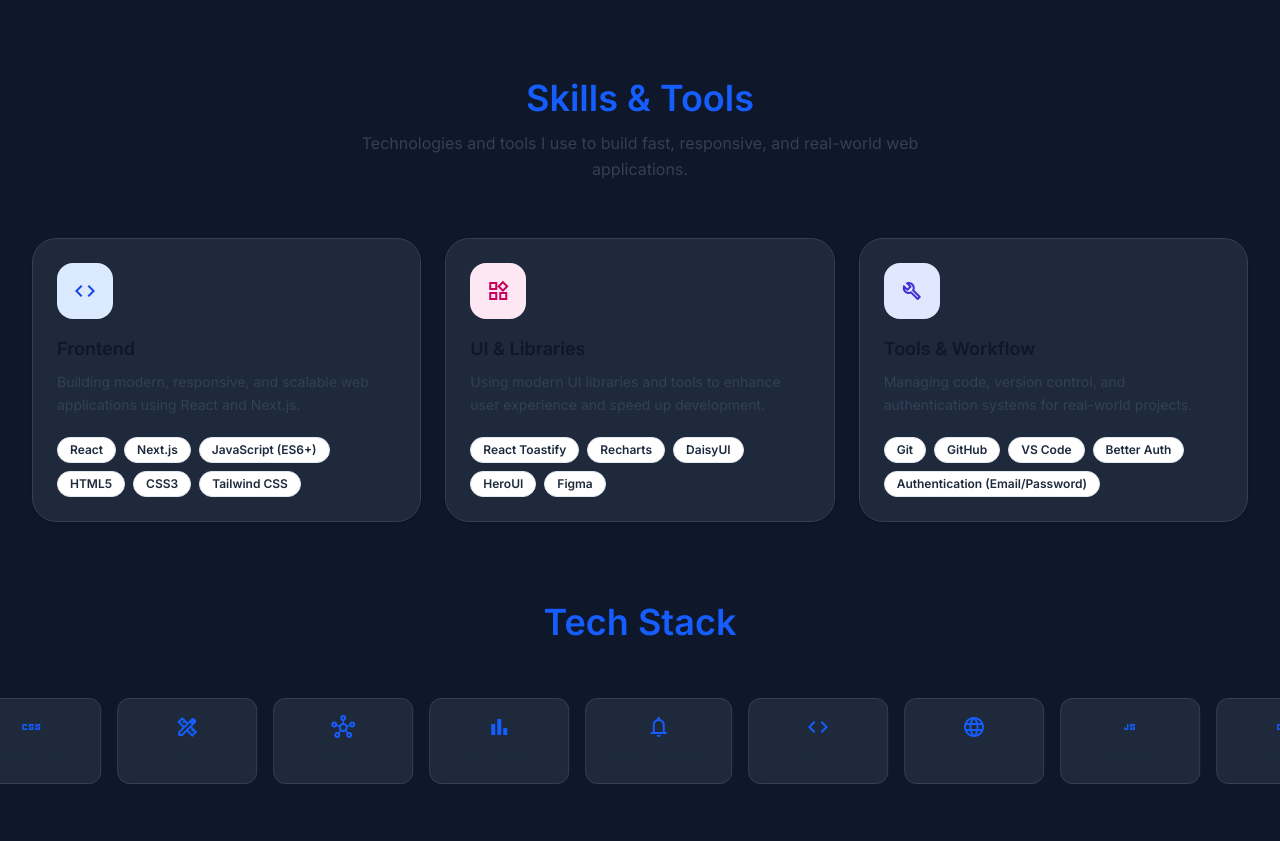
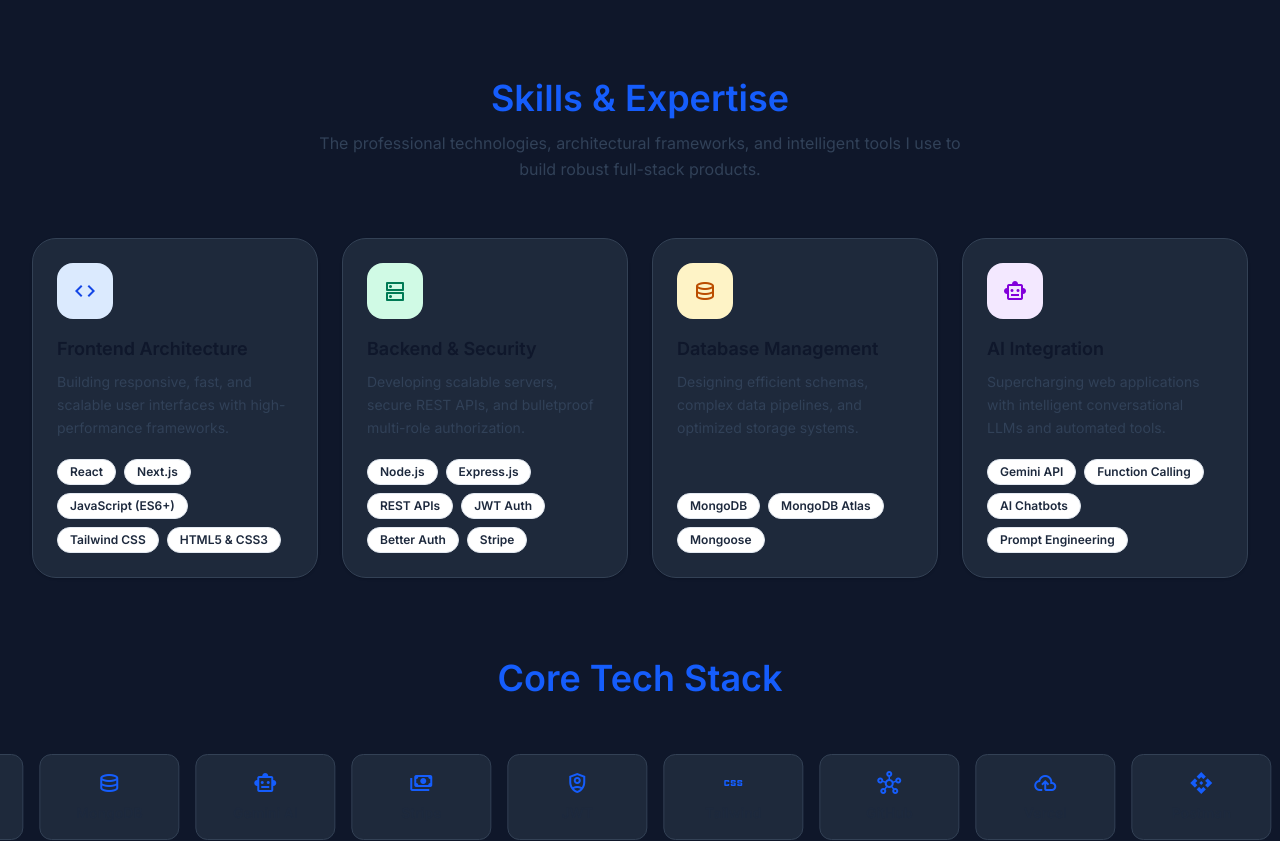
Before and after one commit to AMIRUL1104/Portfolio, a Next.js app: page / in a window 1280 px wide. Shown: the part 1500-2341 px from the top of the page. Built offline with nearby package versions, Linux system fonts and the light colour scheme.

Commit message:
feat: restructure skills with full-stack and AI tags and upgrade tech marquee

```diff
--- a/components/About.js
+++ b/components/About.js
@@ -75,7 +75,7 @@
           {/* Bio Text - রিক্রুটারদের ইমপ্যাক্ট দেখানোর জন্য পারফেক্ট কপি */}
           <div ref={textRef} className="space-y-4 sm:space-y-5">
             <p className="reveal-line text-sm sm:text-base md:text-[15px] lg:text-base text-slate-800 dark:text-slate-300 leading-relaxed sm:leading-loose">
-              I'm{" "}
+              {` I'm`}{" "}
               <span className="font-semibold text-blue-600 dark:text-blue-400">
                 Amirul Islam
               </span>
@@ -85,10 +85,10 @@
               and AI-powered features.
             </p>
             <p className="reveal-line text-sm sm:text-base md:text-[15px] lg:text-base text-slate-800 dark:text-slate-300 leading-relaxed sm:leading-loose">
-              Alongside full stack development, I'm actively exploring advanced
+              {`Alongside full stack development, I'm actively exploring advanced
               AI integration, conversational interfaces, and workflow automation
               to build smarter products. I enjoy turning complex business
-              requirements into clean, maintainable, and production-ready code.
+              requirements into clean, maintainable, and production-ready code.`}
             </p>
             <p className="reveal-line text-sm sm:text-base md:text-[15px] lg:text-base text-slate-800 dark:text-slate-300 leading-relaxed sm:leading-loose">
               My core goal is to contribute to high-impact software engineering
--- a/components/Hero.js
+++ b/components/Hero.js
@@ -46,7 +46,7 @@
       {/* Background Glow */}
       <div
         ref={glowRef}
-        className="absolute top-1/2 left-1/2 -translate-x-1/2 -translate-y-1/2 w-[600px] h-[600px] bg-linear-to-tr from-primary/20 via-blue-500/10 to-transparent blur-[120px] rounded-full -z-10 bg-size-[200%_200%]"
+        className="absolute top-1/2 left-1/2 -translate-x-1/2 -translate-y-1/2 w-150 h-150 bg-linear-to-tr from-primary/20 via-blue-500/10 to-transparent blur-[120px] rounded-full -z-10 bg-size-[200%_200%]"
       />
 
       {/* Text Content */}
@@ -145,7 +145,7 @@
           initial={{ opacity: 0 }}
           animate={{ opacity: 1 }}
           transition={{ duration: 1, delay: 0.8 }}
-          className="text-gray-600 dark:text-gray-400 text-sm sm:text-base leading-relaxed max-w-[550px] mx-auto md:mx-0"
+          className="text-gray-600 dark:text-gray-400 text-sm sm:text-base leading-relaxed max-w-137.5 mx-auto md:mx-0"
         >
           I build production-ready full stack web applications using Next.js,
           React, Express.js, MongoDB, and AI APIs. Passionate about creating
@@ -220,7 +220,7 @@
         initial={{ scale: 0.8, opacity: 0 }}
         animate={{ scale: 1, opacity: 1 }}
         transition={{ duration: 1.5, ease: "easeOut" }}
-        className="relative shrink-0 w-2xs h-[288px] sm:w-96 sm:h-96  lg:w-115 lg:h-115 group mx-auto md:mx-0"
+        className="relative shrink-0 w-2xs h-72 sm:w-96 sm:h-96  lg:w-115 lg:h-115 group mx-auto md:mx-0"
       >
         <div className="absolute inset-0 rounded-full bg-linear-to-tr from-primary to-blue-500 blur-xl opacity-30 animate-pulse group-hover:opacity-50 transition-opacity" />
         <div className="relative w-full h-full rounded-full border-4 border-blue-400 p-1.5 overflow-hidden bg-white dark:bg-gray-800 shadow-2xl transition-transform duration-500 group-hover:scale-105">
--- a/components/Skills.js
+++ b/components/Skills.js
@@ -1,68 +1,106 @@
-'use client';
+"use client";
 
-import { useRef } from 'react';
-import { motion } from 'framer-motion';
-import gsap from 'gsap';
-import { useGSAP } from '@gsap/react';
+import { useRef } from "react";
+import { motion } from "framer-motion";
+import gsap from "gsap";
+import { useGSAP } from "@gsap/react";
 
 export default function Skills() {
   const marqueeRef = useRef(null);
   const containerRef = useRef(null);
 
+  // চ্যাটজিপিটির ৪ ও ৫ নম্বর রিকমেন্ডেশন অনুযায়ী সম্পূর্ণ নতুন ৪টি ক্যাটাগরি গ্রুপিং
   const skillGroups = [
     {
-      title: 'Frontend',
-      icon: 'code',
-      iconBg: 'bg-blue-100 dark:bg-[#004a77]/30',
-      iconColor: 'text-blue-700 dark:text-blue-300',
-      desc: 'Building modern, responsive, and scalable web applications using React and Next.js.',
-      skills: ['React', 'Next.js', 'JavaScript (ES6+)', 'HTML5', 'CSS3', 'Tailwind CSS']
+      title: "Frontend Architecture",
+      icon: "code",
+      iconBg: "bg-blue-100 dark:bg-[#004a77]/30",
+      iconColor: "text-blue-700 dark:text-blue-300",
+      desc: "Building responsive, fast, and scalable user interfaces with high-performance frameworks.",
+      skills: [
+        "React",
+        "Next.js",
+        "JavaScript (ES6+)",
+        "Tailwind CSS",
+        "HTML5 & CSS3",
+      ],
     },
     {
-      title: 'UI & Libraries',
-      icon: 'widgets',
-      iconBg: 'bg-pink-100 dark:bg-[#7a0030]/30',
-      iconColor: 'text-pink-700 dark:text-pink-300',
-      desc: 'Using modern UI libraries and tools to enhance user experience and speed up development.',
-      skills: ['React Toastify', 'Recharts', 'DaisyUI', 'HeroUI', 'Figma']
+      title: "Backend & Security",
+      icon: "dns",
+      iconBg: "bg-emerald-100 dark:bg-[#004d30]/30",
+      iconColor: "text-emerald-700 dark:text-emerald-300",
+      desc: "Developing scalable servers, secure REST APIs, and bulletproof multi-role authorization.",
+      skills: [
+        "Node.js",
+        "Express.js",
+        "REST APIs",
+        "JWT Auth",
+        "Better Auth",
+        "Stripe",
+      ],
     },
     {
-      title: 'Tools & Workflow',
-      icon: 'build',
-      iconBg: 'bg-indigo-100 dark:bg-[#27548a]/30',
-      iconColor: 'text-indigo-700 dark:text-indigo-300',
-      desc: 'Managing code, version control, and authentication systems for real-world projects.',
-      skills: ['Git', 'GitHub', 'VS Code', 'Better Auth', 'Authentication (Email/Password)']
-    }
+      title: "Database Management",
+      icon: "database",
+      iconBg: "bg-amber-100 dark:bg-[#5c4100]/30",
+      iconColor: "text-amber-700 dark:text-amber-300",
+      desc: "Designing efficient schemas, complex data pipelines, and optimized storage systems.",
+      skills: ["MongoDB", "MongoDB Atlas", "Mongoose"],
+    },
+    {
+      title: "AI Integration",
+      icon: "smart_toy",
+      iconBg: "bg-purple-100 dark:bg-[#3b0066]/30",
+      iconColor: "text-purple-700 dark:text-purple-300",
+      desc: "Supercharging web applications with intelligent conversational LLMs and automated tools.",
+      skills: [
+        "Gemini API",
+        "Function Calling",
+        "AI Chatbots",
+        "Prompt Engineering",
+      ],
+    },
   ];
 
+  // মার্কি অ্যানিমেশনের জন্য ডুপ্লিকেট রিমুভ করে হাই-ডিমান্ড গ্লোবাল টেক স্ট্যাক লিস্ট
   const arsenal = [
-    { name: 'React', icon: 'code' },
-    { name: 'Next.js', icon: 'language' },
-    { name: 'JavaScript', icon: 'javascript' },
-    { name: 'Tailwind CSS', icon: 'css' },
-    { name: 'Figma', icon: 'design_services' },
-    { name: 'GitHub', icon: 'hub' },
-    { name: 'Recharts', icon: 'bar_chart' },
-    { name: 'React Toastify', icon: 'notifications' },
+    { name: "Next.js", icon: "language" },
+    { name: "React", icon: "code" },
+    { name: "Node.js", icon: "token" },
+    { name: "Express.js", icon: "terminal" },
+    { name: "MongoDB", icon: "database" },
+    { name: "Gemini AI", icon: "smart_toy" },
+    { name: "Stripe", icon: "payments" },
+    { name: "JWT", icon: "shield_person" },
+    { name: "Tailwind", icon: "css" },
+    { name: "GitHub", icon: "hub" },
+    { name: "Vercel", icon: "cloud_upload" },
+    { name: "Postman", icon: "api" },
   ];
 
-  useGSAP(() => {
+  useGSAP(
+    () => {
       const marquee = marqueeRef.current;
       if (marquee) {
         const w = marquee.scrollWidth;
         gsap.to(marquee, {
           x: `-${w / 2}`,
-        duration: 20,
+          duration: 25, // টেক্সট বাড়ায় স্পিড ব্যালেন্স করার জন্য ২৫ সেকেন্ড করা হয়েছে
           repeat: -1,
           ease: "none",
         });
       }
-  }, { scope: containerRef });
+    },
+    { scope: containerRef },
+  );
 
   return (
-    <div ref={containerRef} id="skills" className="bg-background transition-colors duration-300 overflow-hidden">
-
+    <div
+      ref={containerRef}
+      id="skills"
+      className="bg-background transition-colors duration-300 overflow-hidden"
+    >
       {/* Skills Overview */}
       <section className="py-10 sm:py-14 md:py-20 max-w-container-max mx-auto px-4 sm:px-6 lg:px-8">
         <motion.div
@@ -72,25 +110,34 @@
           className="text-center mb-8 sm:mb-10 md:mb-14"
         >
           <h2 className="text-2xl sm:text-3xl md:text-4xl font-bold text-blue-600 dark:text-blue-400 mb-2 sm:mb-3">
-            Skills & Tools
+            Skills & Expertise
           </h2>
           <p className="text-sm sm:text-base text-slate-700 dark:text-gray-400 max-w-2xl mx-auto leading-relaxed px-2">
-            Technologies and tools I use to build fast, responsive, and real-world web applications.
+            The professional technologies, architectural frameworks, and
+            intelligent tools I use to build robust full-stack products.
           </p>
         </motion.div>
 
-        <div className="grid grid-cols-1 sm:grid-cols-2 md:grid-cols-3 gap-4 sm:gap-5 md:gap-6">
+        {/* ৩ কলাম থেকে ৪টি কার্ডের জন্য ওয়ান-অফ-গ্রিড রেসপন্সিভনেস */}
+        <div className="grid grid-cols-1 sm:grid-cols-2 lg:grid-cols-4 gap-4 sm:gap-5 md:gap-6">
           {skillGroups.map((group, index) => (
             <motion.div
               key={index}
               initial={{ opacity: 0, scale: 0.9 }}
               whileInView={{ opacity: 1, scale: 1 }}
               viewport={{ once: true }}
-              transition={{ type: "spring", stiffness: 100, damping: 20, delay: index * 0.1 }}
+              transition={{
+                type: "spring",
+                stiffness: 100,
+                damping: 20,
+                delay: index * 0.1,
+              }}
               whileHover={{ y: -10, scale: 1.02 }}
               className="bg-surface p-5 sm:p-6 rounded-3xl shadow-sm border border-outline-variant transition-all flex flex-col items-start"
             >
-              <div className={`w-11 h-11 sm:w-12 sm:h-12 md:w-14 md:h-14 ${group.iconBg} ${group.iconColor} rounded-2xl flex items-center justify-center mb-4`}>
+              <div
+                className={`w-11 h-11 sm:w-12 sm:h-12 md:w-14 md:h-14 ${group.iconBg} ${group.iconColor} rounded-2xl flex items-center justify-center mb-4`}
+              >
                 <span className="material-symbols-outlined text-[24px] sm:text-[28px] md:text-[32px]">
                   {group.icon}
                 </span>
@@ -111,7 +158,7 @@
                     initial={{ opacity: 0, x: -10 }}
                     whileInView={{ opacity: 1, x: 0 }}
                     viewport={{ once: true }}
-                    transition={{ delay: (index * 0.1) + (i * 0.05) }}
+                    transition={{ delay: index * 0.1 + i * 0.05 }}
                     className="px-2.5 sm:px-3 py-1 rounded-full border border-slate-200 dark:border-gray-700 text-[11px] sm:text-xs font-semibold text-slate-800 dark:text-gray-300 bg-white dark:bg-white/5"
                   >
                     {skill}
@@ -131,7 +178,7 @@
           viewport={{ once: true }}
           className="text-2xl sm:text-3xl md:text-4xl font-bold text-blue-600 dark:text-blue-400 mb-10 text-center"
         >
-          Tech Stack
+          Core Tech Stack
         </motion.h2>
 
         <div className="relative flex overflow-hidden">
@@ -140,7 +187,7 @@
               <motion.div
                 key={index}
                 whileHover={{ scale: 1.1, y: -5 }}
-                className="bg-surface px-6 py-4 min-w-[140px] rounded-xl border border-outline-variant flex flex-col items-center gap-2 shrink-0 transition-shadow hover:shadow-lg cursor-default"
+                className="bg-surface px-6 py-4 min-w-35 rounded-xl border border-outline-variant flex flex-col items-center gap-2 shrink-0 transition-shadow hover:shadow-lg cursor-default"
               >
                 <span className="material-symbols-outlined text-blue-600 dark:text-blue-400 text-[28px]">
                   {item.icon}
@@ -153,7 +200,6 @@
           </div>
         </div>
       </section>
-
     </div>
   );
 }
```
Lines whose indentation alone changed are shown as unchanged.
